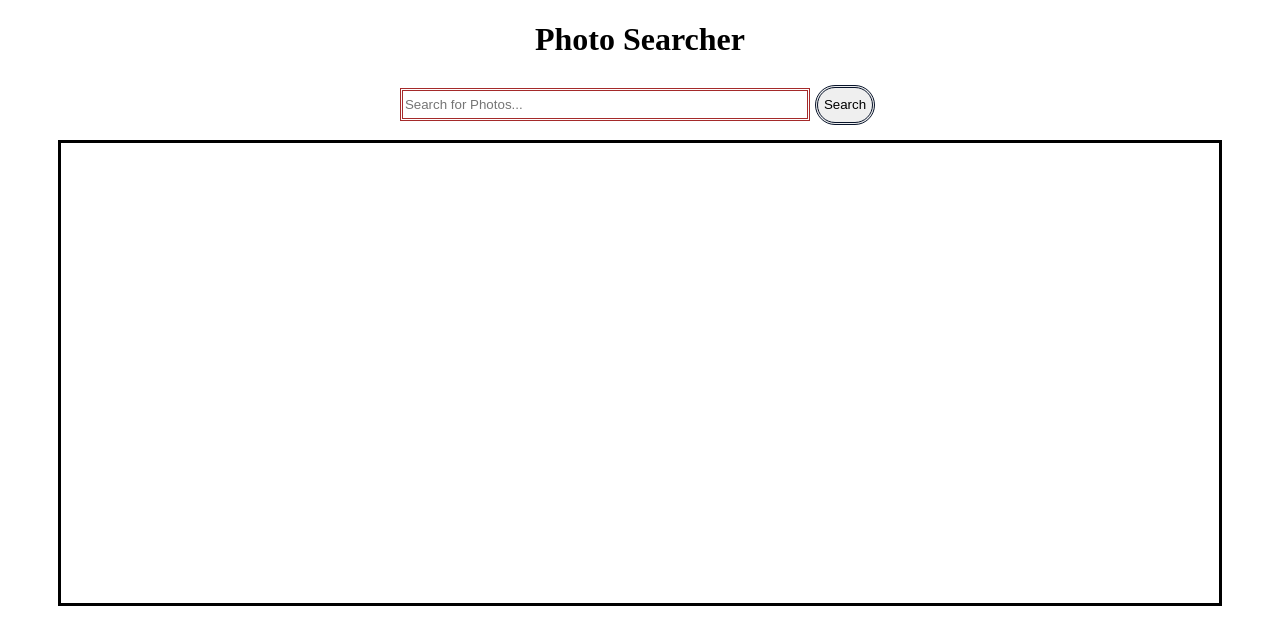
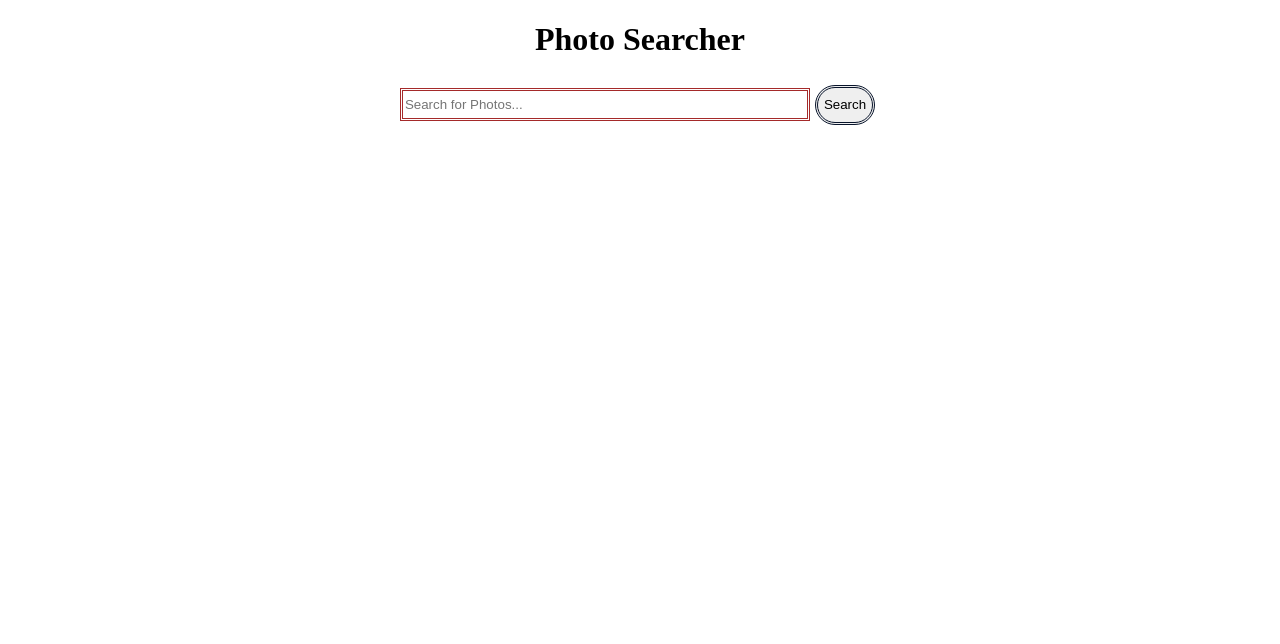
Before and after one commit to raisgood/project5nodejs, a React (Create React App) app: page / in a window 1280 px wide. Shown: the top 644 px of the page. Built offline with nearby package versions, Linux system fonts and the light colour scheme.

Commit message:
update files

```diff
--- a/src/App.css
+++ b/src/App.css
@@ -60,6 +60,5 @@
 .Photos {
     margin: 50px;
     padding: 30px;
-    border: solid;
     height: 400px;
 }
```
